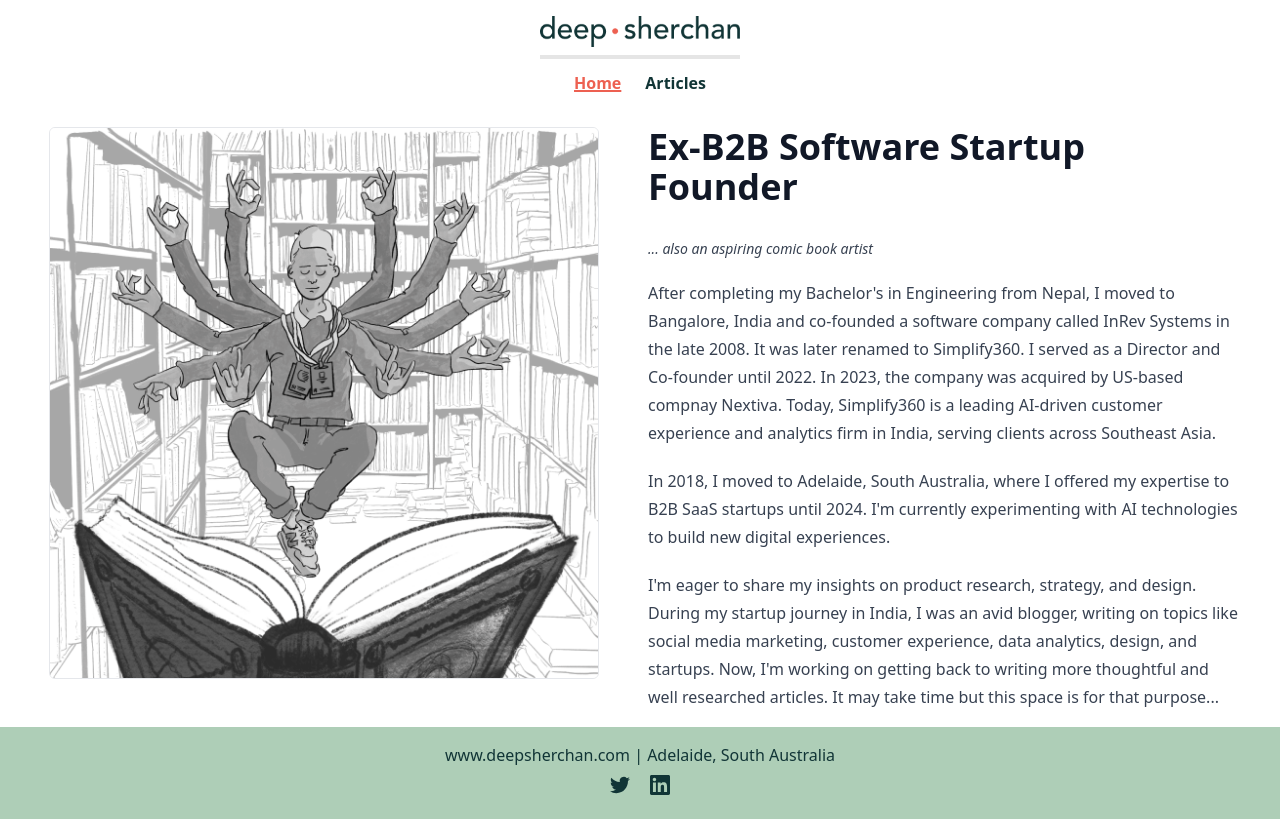
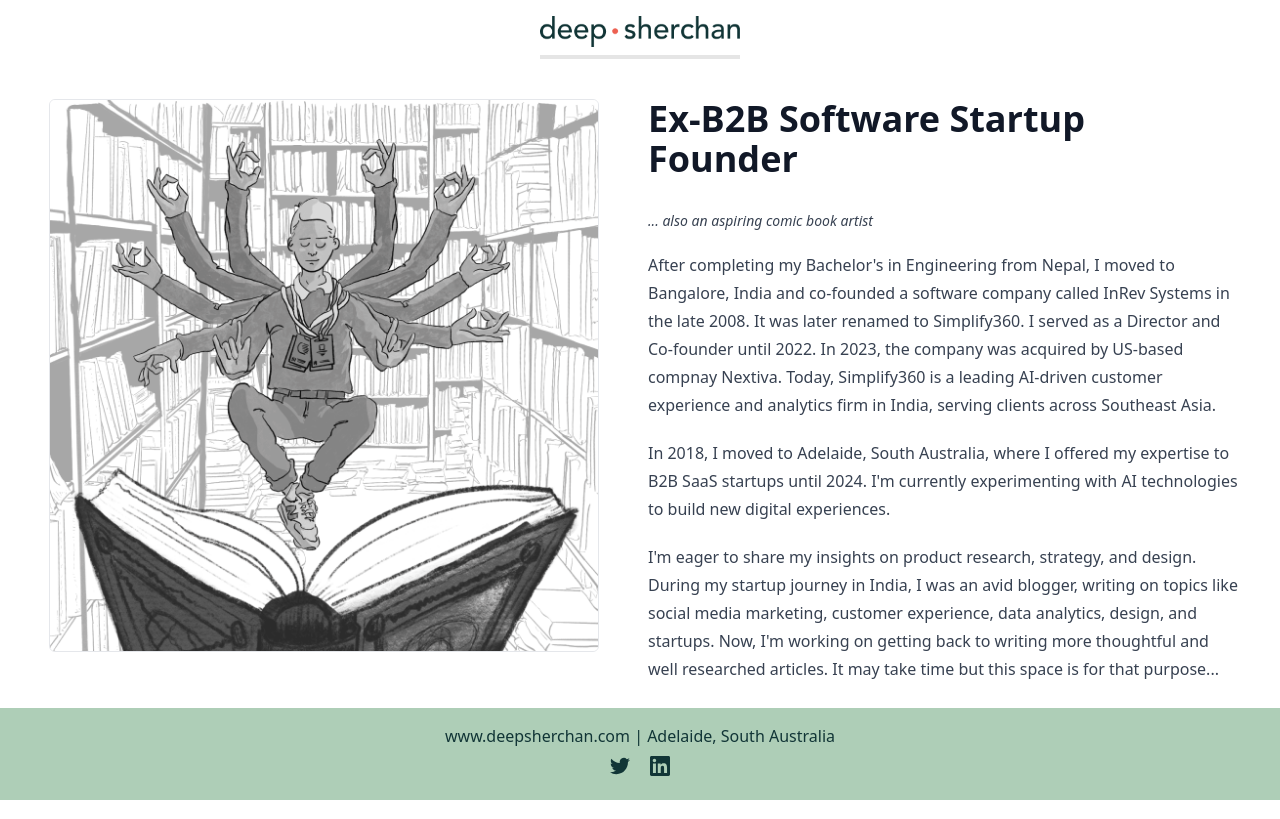
Before and after one commit to weinnovateDesign/deepsh.com, an Astro site: page / in a window 1280 px wide. Built offline with nearby package versions, Linux system fonts and the light colour scheme; Astro itself is replaced by a stand-in of ours.

Commit message:
Unpublish the blog; keep the templates for later
Deep wants nothing published as a blog yet. Rather than delete working code,
the blog is withdrawn from routing:

- src/pages/blog -> src/pages/_blog. Astro ignores directories under
  src/pages whose name starts with an underscore, so the templates stay in
  the repo and keep type-checking while generating no routes.
- Header returns to logo-only. With Articles gone a lone Home link is
  redundant, since the logo already links home.
- 404 no longer offers an articles link.
- Draft posts stay in src/content/blog/ but are now unreachable and absent
  from the sitemap.
- README documents what is parked and the exact steps to publish later.

Build now emits only / and /404; sitemap contains the home page alone.

```diff
--- a/src/components/Header.astro
+++ b/src/components/Header.astro
@@ -1,15 +1,6 @@
 ---
 import { Image } from "astro:assets";
 import logo from "../assets/logo.png";
-
-// The old site had no link to the blog anywhere — the posts were reachable only
-// by typing the URL. Adding a single nav link so the articles are discoverable
-// by readers and crawlers.
-const links = [
-	{ href: "/", label: "Home" },
-	{ href: "/blog", label: "Articles" },
-];
-const path = Astro.url.pathname;
 ---
 
 <header class="py-4 text-white px-4 text-center">
@@ -23,17 +14,4 @@ const path = Astro.url.pathname;
 			alt="Deep Sherchan's logo"
 		/>
 	</a>
-	<nav class="mt-3 flex justify-center gap-6 text-dark">
-		{
-			links.map(({ href, label }) => (
-				<a
-					href={href}
-					aria-current={path === href || path === `${href}/` ? "page" : undefined}
-					class="font-semibold hover:text-primary aria-[current=page]:text-primary aria-[current=page]:underline decoration-primary decoration-2"
-				>
-					{label}
-				</a>
-			))
-		}
-	</nav>
 </header>
--- a/src/pages/404.astro
+++ b/src/pages/404.astro
@@ -5,6 +5,6 @@ import BaseLayout from "../layouts/BaseLayout.astro";
 <BaseLayout title="Page not found - Deep Sherchan" description="That page does not exist.">
 	<div class="container mx-auto px-4 py-4 prose">
 		<h1>Page not found</h1>
-		<p>That page doesn't exist. Try the <a href="/">home page</a> or the <a href="/blog">articles</a>.</p>
+		<p>That page doesn't exist. Try the <a href="/">home page</a>.</p>
 	</div>
 </BaseLayout>
```
Also changed, not shown: README.md, src/pages/_blog/[slug].astro (renamed from src/pages/blog/[slug].astro), src/pages/_blog/index.astro (renamed from src/pages/blog/index.astro).
